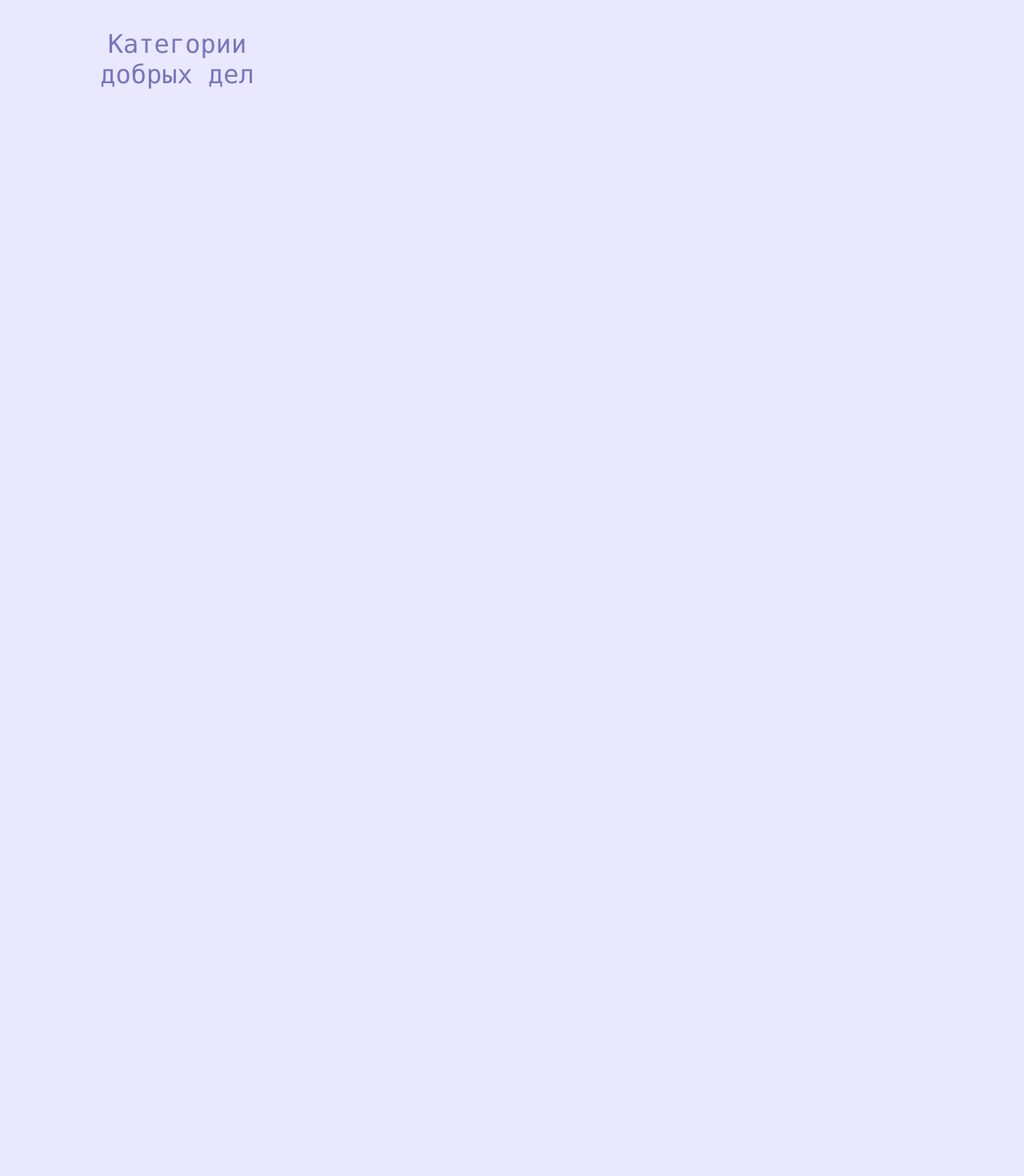
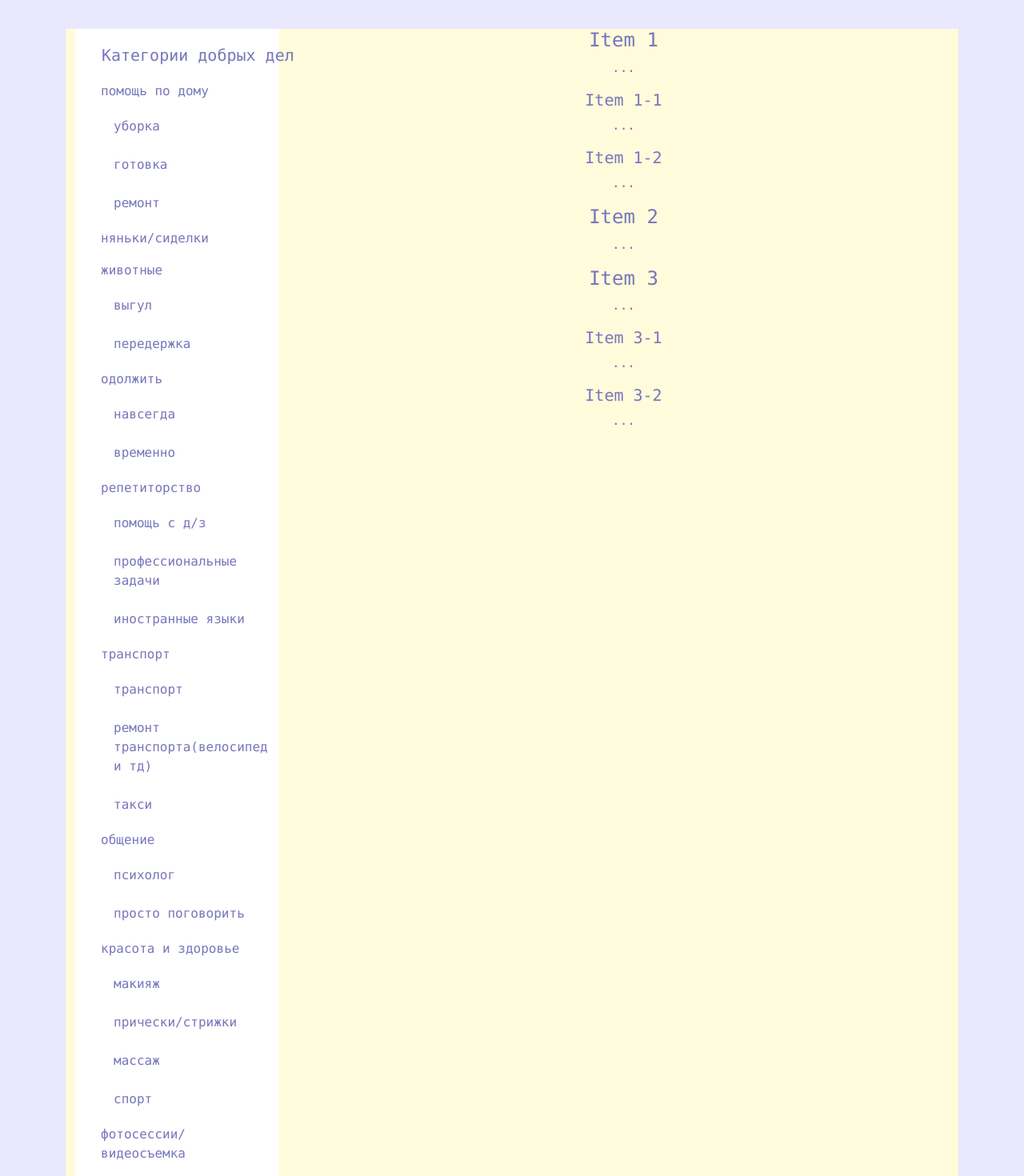
Before and after one commit to lisaliskin/plus-v-karmu-project, a React (Create React App) app in the folder client/: page /main in a window 1280 px wide. Shown: the part 100-1570 px from the top of the page at 80% size. Before the commit the page ends 800 px from the top, so only its background shows below. Built offline with nearby package versions, Linux system fonts and the light colour scheme.

Commit message:
добавила категории на странице /main

```diff
--- a/client/src/App.js
+++ b/client/src/App.js
@@ -1,18 +1,14 @@
-import React, { useState } from 'react';
-import { useDispatch, useSelector } from 'react-redux';
+import React from 'react';
 import 'bootstrap/dist/css/bootstrap.min.css';
-import { Button, Container } from 'reactstrap';
+import { Container } from 'reactstrap';
 import {
   Routes,
   Route,
-  Link,
 } from 'react-router-dom';
 import LoginModal from './Components/LoginModal/LoginModal';
 import RegistrationModal from './Components/RegistrationModal/RegistrationModal';
 import MainPage from './Components/MainPage/MainPage';
-import loginModalAction from './Redux/Actions/loginModalAction';
 import TaskModal from './Components/TaskModal/TaskModal';
-import Lk1 from './Components/Lk1/Lk1';
 import NavBar from './Components/Navbar/NavBar';
 import AccountPage from './Components/AccountPage/AccountPage';
 import MainPageUser from './Components/MainPageUser/MainPageUser';
@@ -27,8 +23,8 @@ function App() {
           <Route path="/main" element={<MainPageUser />} />
           <Route path="/login" element={<LoginModal />} />
           <Route path="/registration" element={<RegistrationModal />} />
-          <Route path="/account" element={<Lk1 />} />
-          <Route path="/newTask" element={<TaskModal />} />
+          <Route path="/account" element={<AccountPage />} />
+          <Route path="/newtask" element={<TaskModal />} />
         </Routes>
       </Container>
     </>
--- a/client/src/Components/AccountPage/AccountPage.jsx
+++ b/client/src/Components/AccountPage/AccountPage.jsx
@@ -1,7 +1,62 @@
-import React from 'react';
+import React, { useState } from 'react';
+import {
+  Accordion,
+  Card,
+  CardBody,
+  CardSubtitle,
+  CardText,
+  CardTitle,
+  Col,
+  Container,
+  Row,
+} from 'reactstrap';
+import LkList from './LkList';
 
 export default function AccountPage() {
+  const [togle1, setTogle1] = useState('0');
+
+  const changeToggleFunc = (num) => {
+    if (togle1 === '0') {
+      setTogle1('1');
+    } else {
+      setTogle1('0');
+    }
+    // const num1 = num;
+
+    // if (num1 === '0') {
+    //   return '1';
+    // }
+    // return '0';
+  };
   return (
-    <div>AccountPage</div>
+    <Row sm={2}>
+      <div className="mt-4 col" xs={2}>
+        <img
+          className="rounded-circle col"
+          width="412.992px"
+          src="https://media.2x2tv.ru/content/images/size/h1080/2022/05/vfyu.jpg"
+          alt="lkPhoto"
+        />
+        <Card className="mt-2 col-9">
+          <CardBody width="300px">
+            <CardTitle tag="h5">Имя: Nanaue</CardTitle>
+            <CardTitle tag="h5">телефон: 899999239923</CardTitle>
+            <CardSubtitle className="mb-2 text-muted" tag="h6">
+              Количество выполненных дел: 10000
+            </CardSubtitle>
+            <CardText>1111</CardText>
+          </CardBody>
+        </Card>
+      </div>
+      <div className="col-8">
+        <Row>
+          <Accordion open={`${togle1}`} toggle={changeToggleFunc}>
+            <div className="col">
+              <LkList />
+            </div>
+          </Accordion>
+        </Row>
+      </div>
+    </Row>
   );
 }
--- a/client/src/Components/Lk1/Lk1.jsx
+++ /dev/null
@@ -1,62 +0,0 @@
-import React, { useState } from 'react';
-import {
-  Accordion,
-  Card,
-  CardBody,
-  CardSubtitle,
-  CardText,
-  CardTitle,
-  Col,
-  Container,
-  Row,
-} from 'reactstrap';
-import LkList from './LkList';
-
-export default function Lk1() {
-  const [togle1, setTogle1] = useState('0');
-
-  const changeToggleFunc = (num) => {
-    if (togle1 === '0') {
-      setTogle1('1');
-    } else {
-      setTogle1('0');
-    }
-    // const num1 = num;
-
-    // if (num1 === '0') {
-    //   return '1';
-    // }
-    // return '0';
-  };
-  return (
-    <Row sm={2}>
-      <div className="mt-4 col" xs={2}>
-        <img
-          className="rounded-circle col"
-          width="412.992px"
-          src="https://media.2x2tv.ru/content/images/size/h1080/2022/05/vfyu.jpg"
-          alt="lkPhoto"
-        />
-        <Card className="mt-2 col-9">
-          <CardBody width="300px">
-            <CardTitle tag="h5">Имя: Nanaue</CardTitle>
-            <CardTitle tag="h5">телефон: 899999239923</CardTitle>
-            <CardSubtitle className="mb-2 text-muted" tag="h6">
-              Количество выполненных дел: 10000
-            </CardSubtitle>
-            <CardText>1111</CardText>
-          </CardBody>
-        </Card>
-      </div>
-      <div className="col-8">
-        <Row>
-          <Accordion open={`${togle1}`} toggle={changeToggleFunc}>
-            <div className="col">
-              <LkList />
-            </div>
-          </Accordion>
-        </Row>
-      </div>
-    </Row>
-  );
-}
--- a/client/src/Components/LoginModal/LoginModal.jsx
+++ b/client/src/Components/LoginModal/LoginModal.jsx
@@ -28,8 +28,11 @@ export default function LoginModal() {
 
   return (
     <div>
-      <Modal isOpen={loginModal} toggle={closeHandler}>
-        <ModalHeader toggle={closeHandler}>LogIn</ModalHeader>
+      <Modal
+        isOpen={loginModal}
+        toggle={closeHandler}
+      >
+        <ModalHeader toggle={closeHandler}>Войти в личный кабинет</ModalHeader>
         <ModalBody>
           <Form>
             <FormGroup>
--- a/client/src/Components/MainPageUser/MainPageUser.jsx
+++ b/client/src/Components/MainPageUser/MainPageUser.jsx
@@ -6,8 +6,88 @@ export default function MainPageUser() {
     <div>
       <Container>
         <Row className="justify-content-start" style={{ color: '#7776BC' }}>
-          <Col className="col-3">
-            <h2>Категории добрых дел</h2>
+          <Col className="col-3" style={{ backgroundColor: '#fffbdb' }}>
+            <nav id="navbar-example3" className="navbar flex-column align-items-stretch p-3">
+              <a className="navbar-brand" href="#">
+                <h5>Категории добрых дел</h5>
+              </a>
+              <nav className="nav nav-pills flex-column">
+                <a className="nav-link" href="#item-1">помощь по дому</a>
+                <nav className="nav nav-pills flex-column">
+                  <a className="nav-link ms-3 my-1" href="#item-1-1">уборка</a>
+                  <a className="nav-link ms-3 my-1" href="#item-1-2">готовка</a>
+                  <a className="nav-link ms-3 my-1" href="#item-1-3">ремонт</a>
+                </nav>
+                <a className="nav-link" href="#item-2">няньки/сиделки</a>
+                <a className="nav-link" href="#item-3">животные</a>
+                <nav className="nav nav-pills flex-column">
+                  <a className="nav-link ms-3 my-1" href="#item-3-1">выгул</a>
+                  <a className="nav-link ms-3 my-1" href="#item-3-2">передержка</a>
+                </nav>
+                <a className="nav-link" href="#item-4">одолжить</a>
+                <nav className="nav nav-pills flex-column">
+                  <a className="nav-link ms-3 my-1" href="#item-4-1">навсегда</a>
+                  <a className="nav-link ms-3 my-1" href="#item-4-2">временно</a>
+                </nav>
+                <a className="nav-link" href="#item-5">репетиторство</a>
+                <nav className="nav nav-pills flex-column">
+                  <a className="nav-link ms-3 my-1" href="#item-5-1">помощь с д/з</a>
+                  <a className="nav-link ms-3 my-1" href="#item-5-2">профессиональные задачи</a>
+                  <a className="nav-link ms-3 my-1" href="#item-5-3">иностранные языки</a>
+                </nav>
+                <a className="nav-link" href="#item-6">транспорт</a>
+                <nav className="nav nav-pills flex-column">
+                  <a className="nav-link ms-3 my-1" href="#item-6-1">транспорт</a>
+                  <a className="nav-link ms-3 my-1" href="#item-6-2">ремонт транспорта(велосипед и тд)</a>
+                  <a className="nav-link ms-3 my-1" href="#item-6-3">такси</a>
+                </nav>
+                <a className="nav-link" href="#item-7">общение</a>
+                <nav className="nav nav-pills flex-column">
+                  <a className="nav-link ms-3 my-1" href="#item-7-1">психолог</a>
+                  <a className="nav-link ms-3 my-1" href="#item-7-2">просто поговорить</a>
+                </nav>
+                <a className="nav-link" href="#item-8">красота и здоровье</a>
+                <nav className="nav nav-pills flex-column">
+                  <a className="nav-link ms-3 my-1" href="#item-8-1">макияж</a>
+                  <a className="nav-link ms-3 my-1" href="#item-8-2">прически/стрижки</a>
+                  <a className="nav-link ms-3 my-1" href="#item-8-3">массаж</a>
+                  <a className="nav-link ms-3 my-1" href="#item-8-4">спорт</a>
+                </nav>
+                <a className="nav-link" href="#item-9">фотосессии/видеосъемка</a>
+              </nav>
+            </nav>
+          </Col>
+          <Col className="col-9" style={{ backgroundColor: '#fffbdb' }}>
+            <div data-bs-spy="scroll" data-bs-target="#navbar-example3" data-bs-smooth-scroll="true">
+              <div id="item-1">
+                <h4>Item 1</h4>
+                <p>...</p>
+              </div>
+              <div id="item-1-1">
+                <h5>Item 1-1</h5>
+                <p>...</p>
+              </div>
+              <div id="item-1-2">
+                <h5>Item 1-2</h5>
+                <p>...</p>
+              </div>
+              <div id="item-2">
+                <h4>Item 2</h4>
+                <p>...</p>
+              </div>
+              <div id="item-3">
+                <h4>Item 3</h4>
+                <p>...</p>
+              </div>
+              <div id="item-3-1">
+                <h5>Item 3-1</h5>
+                <p>...</p>
+              </div>
+              <div id="item-3-2">
+                <h5>Item 3-2</h5>
+                <p>...</p>
+              </div>
+            </div>
           </Col>
         </Row>
       </Container>
--- a/client/src/Components/TaskModal/TaskModal.jsx
+++ b/client/src/Components/TaskModal/TaskModal.jsx
@@ -75,13 +75,6 @@ export default function TaskModal() {
               />
             </FormGroup>
             <FormGroup>
-              <Input
-                placeholder="Вид помощи, которая нужна..."
-                rows={3}
-                type="textarea"
-              />
-            </FormGroup>
-            <FormGroup>
               <Label>Количество людей, если они нужны</Label>
               <Input
                 id="number"
--- a/client/src/Style/style.css
+++ b/client/src/Style/style.css
@@ -8,6 +8,12 @@ body {
   background-color: #EAE8FF;
   color: #7776BC;
   font-family: Menlo;
+}
+
+.nav-link {
+  text-decoration: none;
+  color: inherit;
+  text-align: start;
 }
 
 .navbar {
```
Also changed, not shown: client/public/logoPlusKkarme.png, client/src/Components/AccountPage/LkList.jsx (renamed from client/src/Components/Lk1/LkList.jsx).
